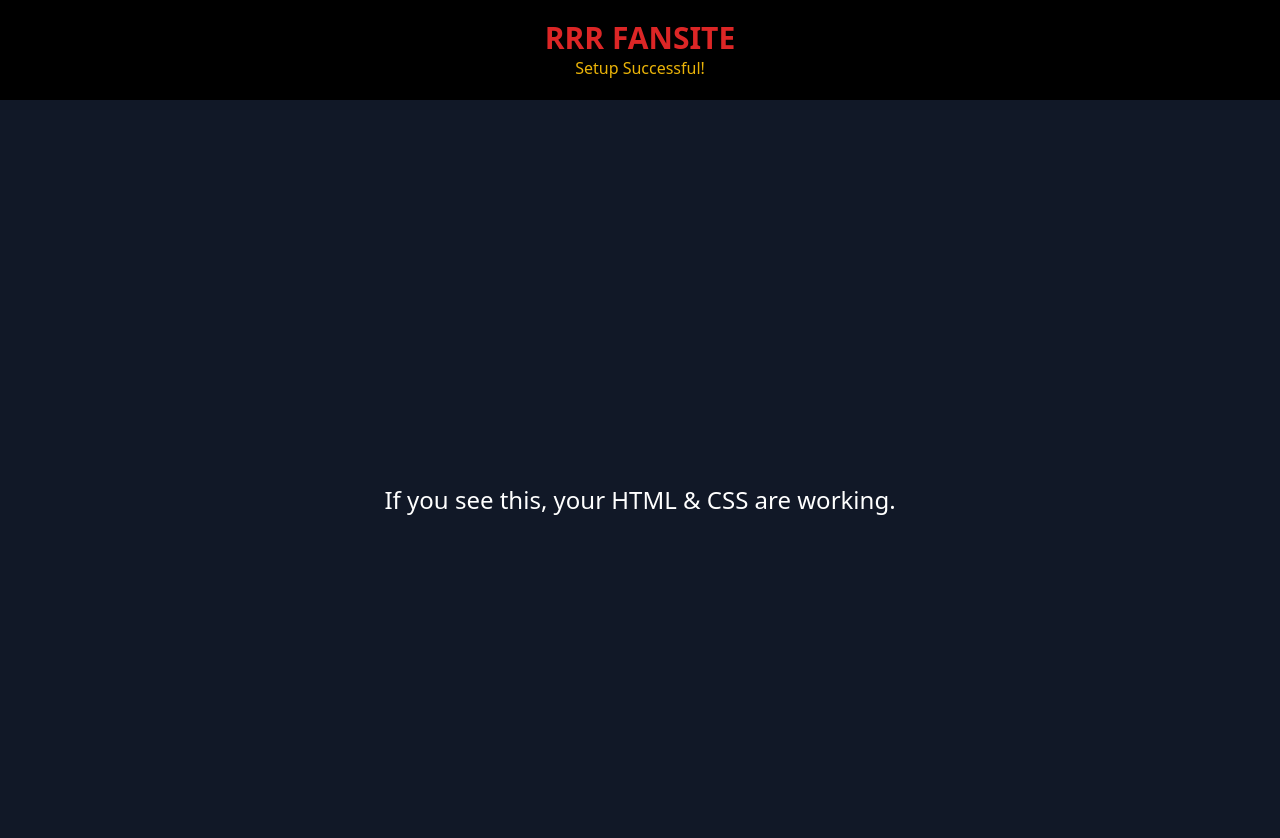
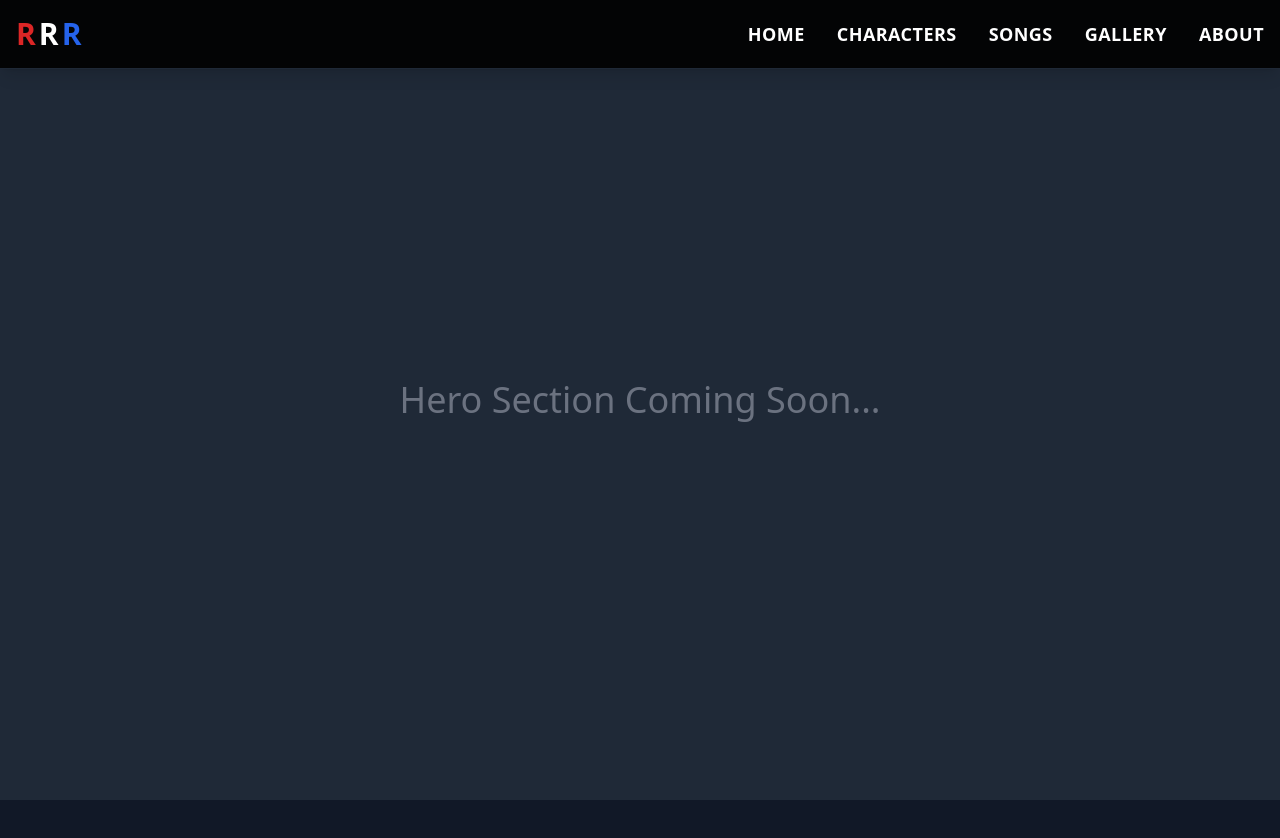
Before and after one commit to Sanjhivvarshan-b-s/Webwiz-RRR-showcase, a plain HTML site: page index.html in a window 1280 px wide. After the commit the page ends 800 px from the top, so only its background shows below. Drawn offline with nearby package versions, Linux system fonts and the light colour scheme.

Commit message:
Added Responsive Navbar

```diff
--- a/index.html
+++ b/index.html
@@ -3,22 +3,56 @@
 <head>
     <meta charset="UTF-8">
     <meta name="viewport" content="width=device-width, initial-scale=1.0">
-    <title>RRR Fan Site | WebWiz Showcase</title>
+    <title>RRR Fan Site | Rise Roar Revolt</title>
 
     <script src="https://cdn.tailwindcss.com"></script>
 
+    <link rel="stylesheet" href="https://cdnjs.cloudflare.com/ajax/libs/font-awesome/6.0.0/css/all.min.css">
+
     <link rel="stylesheet" href="css/style.css">
 </head>
-<body class="bg-gray-900 text-white font-sans">
+<body class="bg-gray-900 text-white font-sans antialiased">
 
-    <nav class="p-5 bg-black text-center">
-        <h1 class="text-3xl font-bold text-red-600">RRR FANSITE</h1>
-        <p class="text-yellow-500">Setup Successful!</p>
+    <nav class="bg-black/90 text-white fixed w-full top-0 z-50 shadow-lg backdrop-blur-sm border-b border-gray-800">
+        <div class="container mx-auto px-4 py-4 flex justify-between items-center">
+
+            <a href="index.html" class="text-3xl font-black tracking-widest hover:scale-105 transition-transform duration-300">
+                <span class="text-red-600">R</span><span class="text-white">R</span><span class="text-blue-600">R</span>
+            </a>
+
+            <div class="hidden md:flex space-x-8 text-lg font-bold tracking-wide">
+                <a href="index.html" class="hover:text-red-500 transition-colors duration-300">HOME</a>
+                <a href="characters.html" class="hover:text-blue-500 transition-colors duration-300">CHARACTERS</a>
+                <a href="songs.html" class="hover:text-yellow-500 transition-colors duration-300">SONGS</a>
+                <a href="gallery.html" class="hover:text-red-500 transition-colors duration-300">GALLERY</a>
+                <a href="about.html" class="hover:text-blue-500 transition-colors duration-300">ABOUT</a>
+            </div>
+
+            <button id="menu-btn" class="md:hidden text-2xl text-yellow-500 hover:text-white transition">
+                <i class="fas fa-bars"></i>
+            </button>
+        </div>
+
+        <div id="mobile-menu" class="hidden md:hidden bg-gray-900 border-t border-gray-800">
+            <a href="index.html" class="block py-3 px-4 hover:bg-gray-800 hover:text-red-500 transition">HOME</a>
+            <a href="characters.html" class="block py-3 px-4 hover:bg-gray-800 hover:text-blue-500 transition">CHARACTERS</a>
+            <a href="songs.html" class="block py-3 px-4 hover:bg-gray-800 hover:text-yellow-500 transition">SONGS</a>
+            <a href="gallery.html" class="block py-3 px-4 hover:bg-gray-800 hover:text-red-500 transition">GALLERY</a>
+            <a href="about.html" class="block py-3 px-4 hover:bg-gray-800 hover:text-blue-500 transition">ABOUT</a>
+        </div>
     </nav>
+    <div class="h-screen flex items-center justify-center bg-gray-800">
+        <h1 class="text-4xl text-gray-500">Hero Section Coming Soon...</h1>
+    </div>
 
-    <main class="h-screen flex items-center justify-center">
-        <h2 class="text-2xl">If you see this, your HTML & CSS are working.</h2>
-    </main>
+    <script>
+        const btn = document.getElementById('menu-btn');
+        const menu = document.getElementById('mobile-menu');
+
+        btn.addEventListener('click', () => {
+            menu.classList.toggle('hidden');
+        });
+    </script>
 
 </body>
 </html>
```
